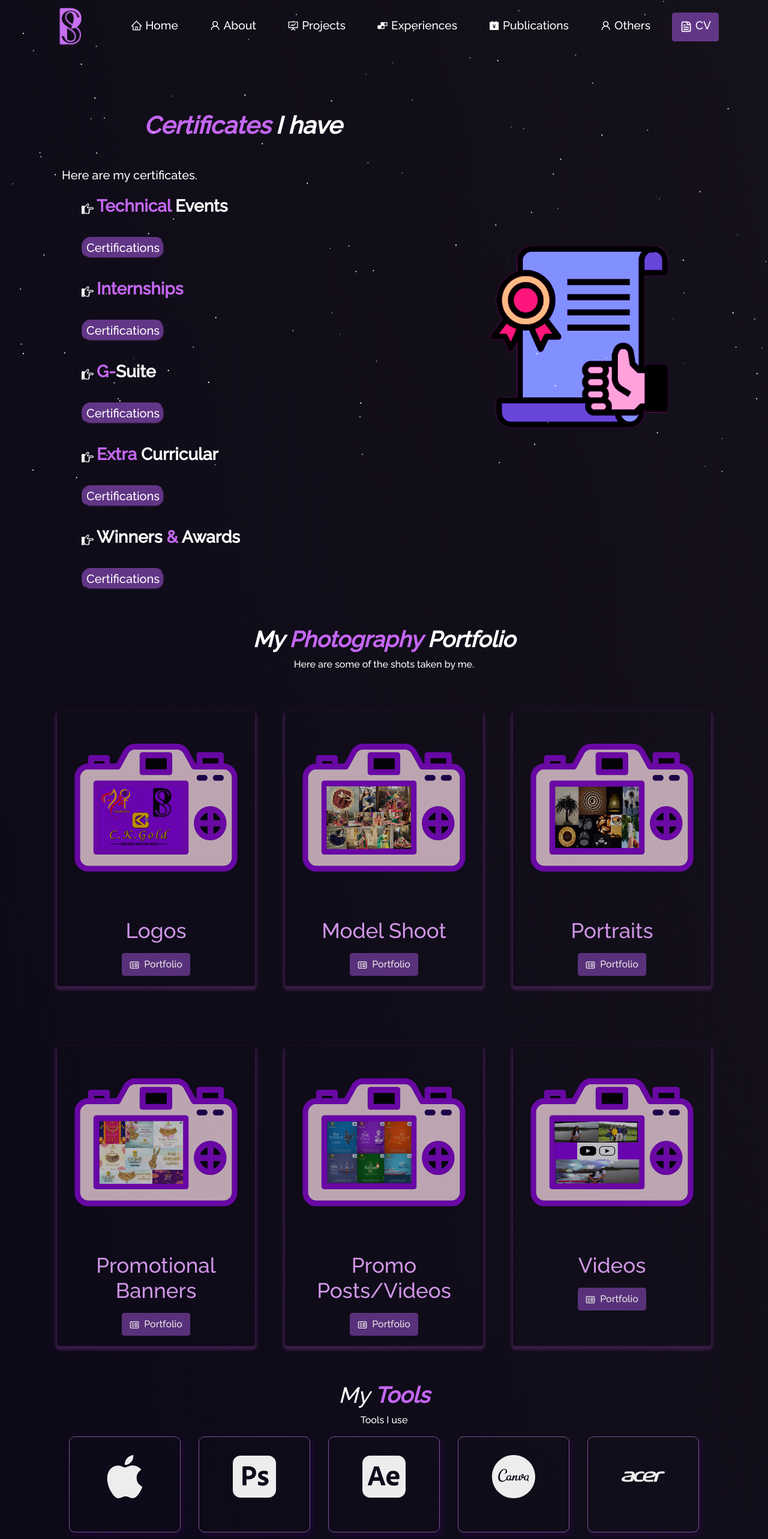
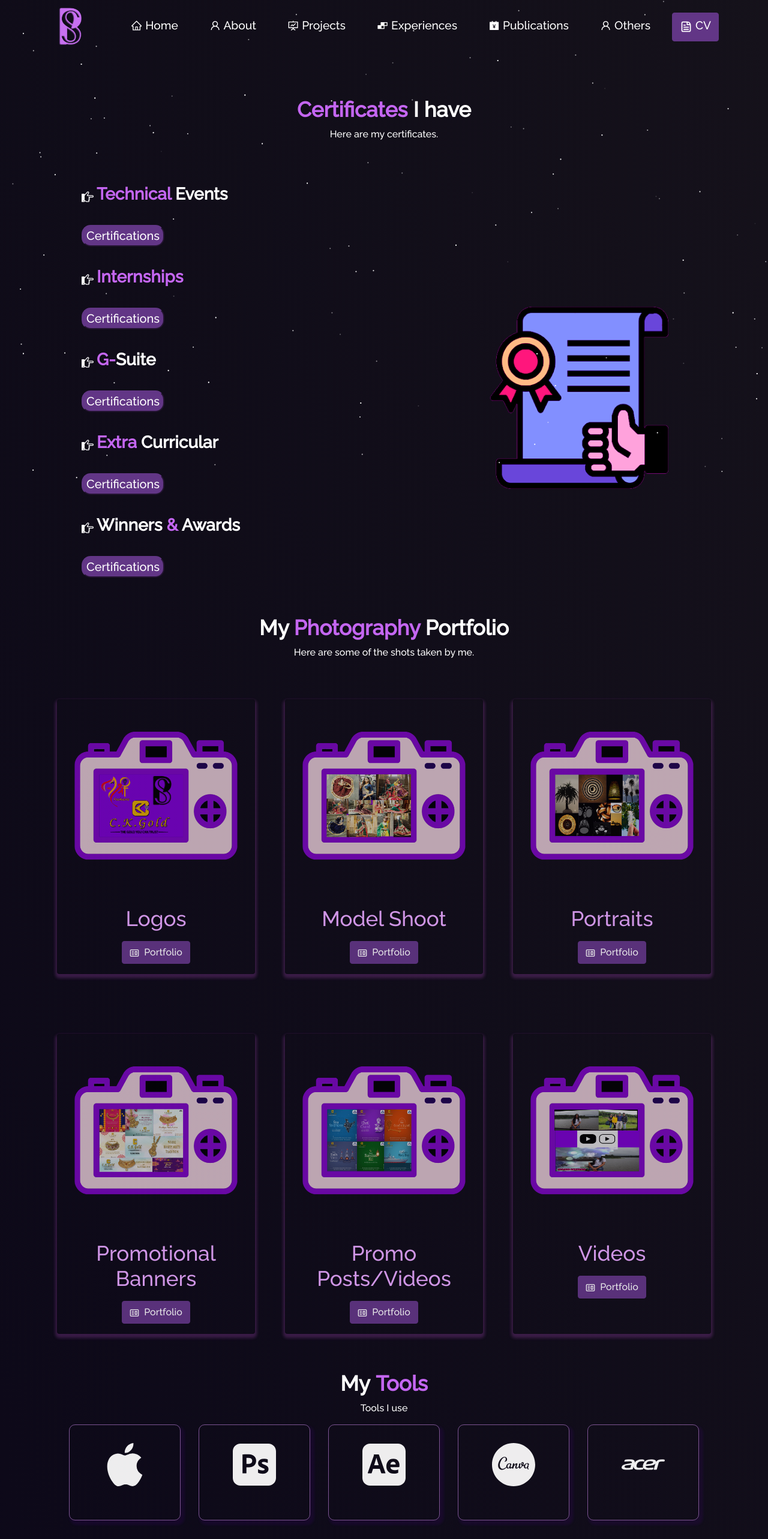
Before and after one commit to pujan0801/pujan, a React (Create React App) app: page /pujan/others in a window 1280 px wide. Shown: the top 2566 px of the page at 60% size. Built offline with nearby package versions, Linux system fonts and the light colour scheme.

Commit message:
Font changes

```diff
--- a/src/components/Others/Certificates.js
+++ b/src/components/Others/Certificates.js
@@ -7,9 +7,6 @@ function Certificates() {
         <Card className="quote-card-view">
             <Card.Body>
                 <blockquote className="blockquote mb-0">
-                    <p style={{ textAlign: "justify" }}>
-                        Here are my certificates.
-                    </p>
                     <ul>
                         <li className="about-activity">
                             <ImPointRight />  <strong style={{fontSize:"28px"}} className="purple">Technical</strong><strong style={{fontSize:"28px"}}> Events </strong>
--- a/src/components/Others/Others.js
+++ b/src/components/Others/Others.js
@@ -21,6 +21,12 @@ function Others() {
         <Container fluid className="about-section">
             <Particle />
             <Container>
+                <h1 className="project-heading">
+                    <strong className="purple" style={{fontSize:"35px"}}>Certificates</strong> <strong style={{fontSize:"35px"}}>I have</strong>
+                </h1>
+                <p style={{ color: "white" }}>
+                    Here are my certificates.
+                </p>
                 <Row style={{ justifyContent: "center", padding: "5px" }}>
                     <Col
                         md={7}
@@ -30,9 +36,6 @@ function Others() {
                             paddingBottom: "30px",
                         }}
                     >
-                        <h1 style={{ fontSize: "2.1em", paddingBottom: "20px" }}>
-                            <strong className="purple" style={{fontSize:"40px", fontStyle:"italic"}}>Certificates</strong> <strong style={{fontSize:"40px", fontStyle:"italic"}}>I have</strong>
-                        </h1>
                         <Certificates />
                     </Col>
 
@@ -49,7 +52,7 @@ function Others() {
 
             <Container>
                 <h1 className="project-heading">
-                    <strong style={{fontStyle:"italic"}}> My</strong><strong className="purple" style={{fontStyle:"italic"}}> Photography</strong><strong style={{fontStyle:"italic"}}> Portfolio</strong>
+                    <strong style={{fontSize:"35px"}}> My</strong><strong className="purple" style={{fontSize:"35px"}}> Photography</strong><strong style={{fontSize:"35px"}}> Portfolio</strong>
                 </h1>
                 <p style={{ color: "white" }}>
                    Here are some of the shots taken by me.
@@ -108,8 +111,8 @@ function Others() {
                             ghLink="https://drive.google.com/drive/folders/1aAmG-d-0nAnwM8rdVlU5Ripnciscs7oK?usp=share_link"
                         />
                     </Col>
-                    <h1 className="project-heading" style={{fontStyle:"italic"}}>
-                        My <strong className="purple">Tools </strong>
+                    <h1 className="project-heading" >
+                        <strong style={{fontSize:"35px"}}>My</strong> <strong className="purple" style={{fontSize:"35px"}}>Tools </strong>
                     </h1>Tools I use
                     <Toolstack/>
 
```
